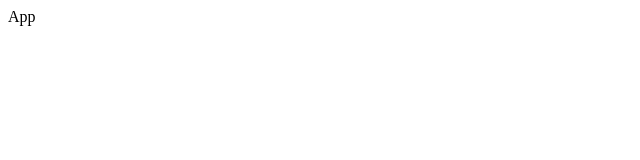
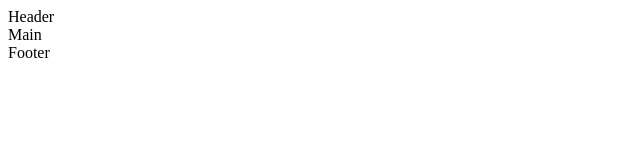
Before and after one commit to fabioferrero90/react-dc-comics, a React (Vite) app: page / in a window 1280 px wide. Shown: the top 160 px of the page, without its empty margins (0-640 px from the left). Built offline with nearby package versions, Linux system fonts and the light colour scheme.

Commit message:
fix: Components import

```diff
--- a/src/App.jsx
+++ b/src/App.jsx
@@ -1,6 +1,14 @@
+import Header from './components/Header';
+import Main from './components/Main';
+import Footer from './components/Footer';
+
 const App = () => {
   return (
-    <div>App</div>
+    <>
+      <Header />
+      <Main />
+      <Footer />
+    </>
   )
 }
 
```
Also changed, not shown: src/components/Footer.jsx (renamed from src/assets/components/Footer.jsx), src/components/Header.jsx (renamed from src/assets/components/Header.jsx), src/components/Main.jsx (renamed from src/assets/components/Main.jsx).
